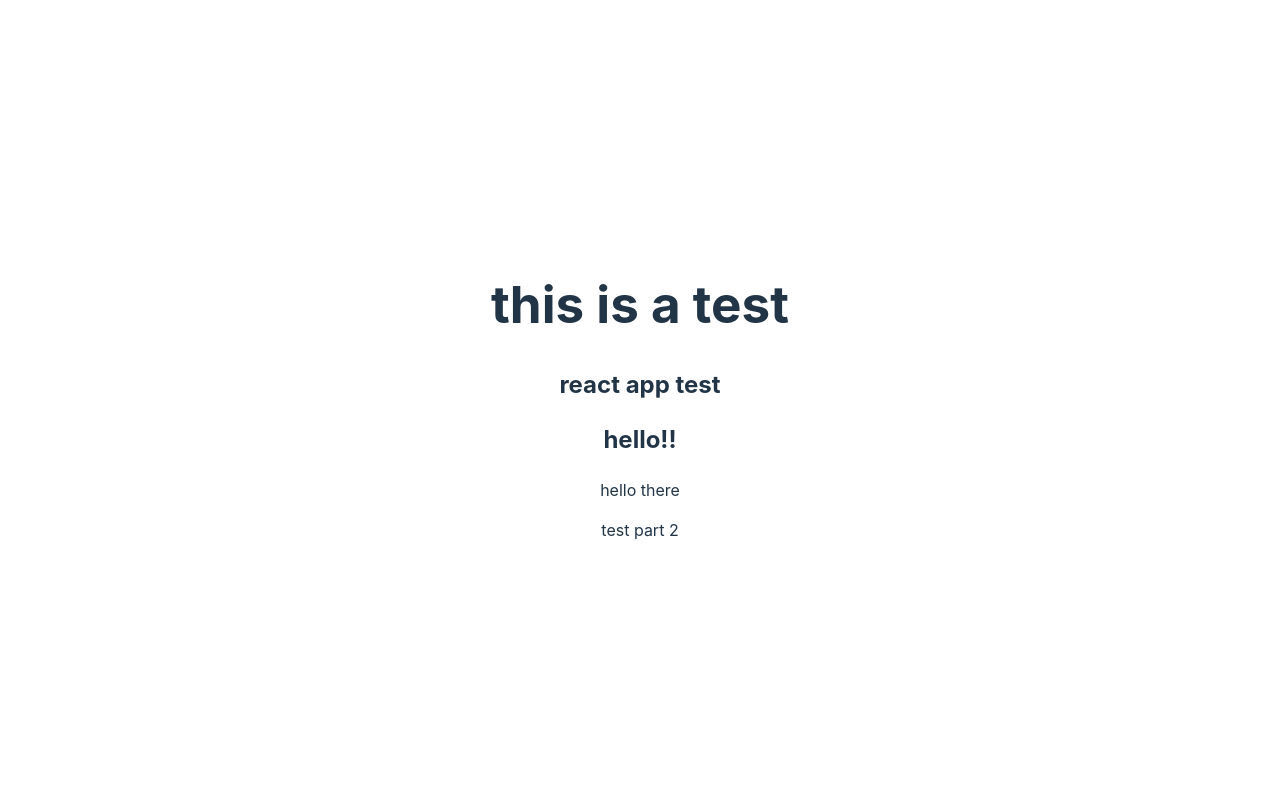
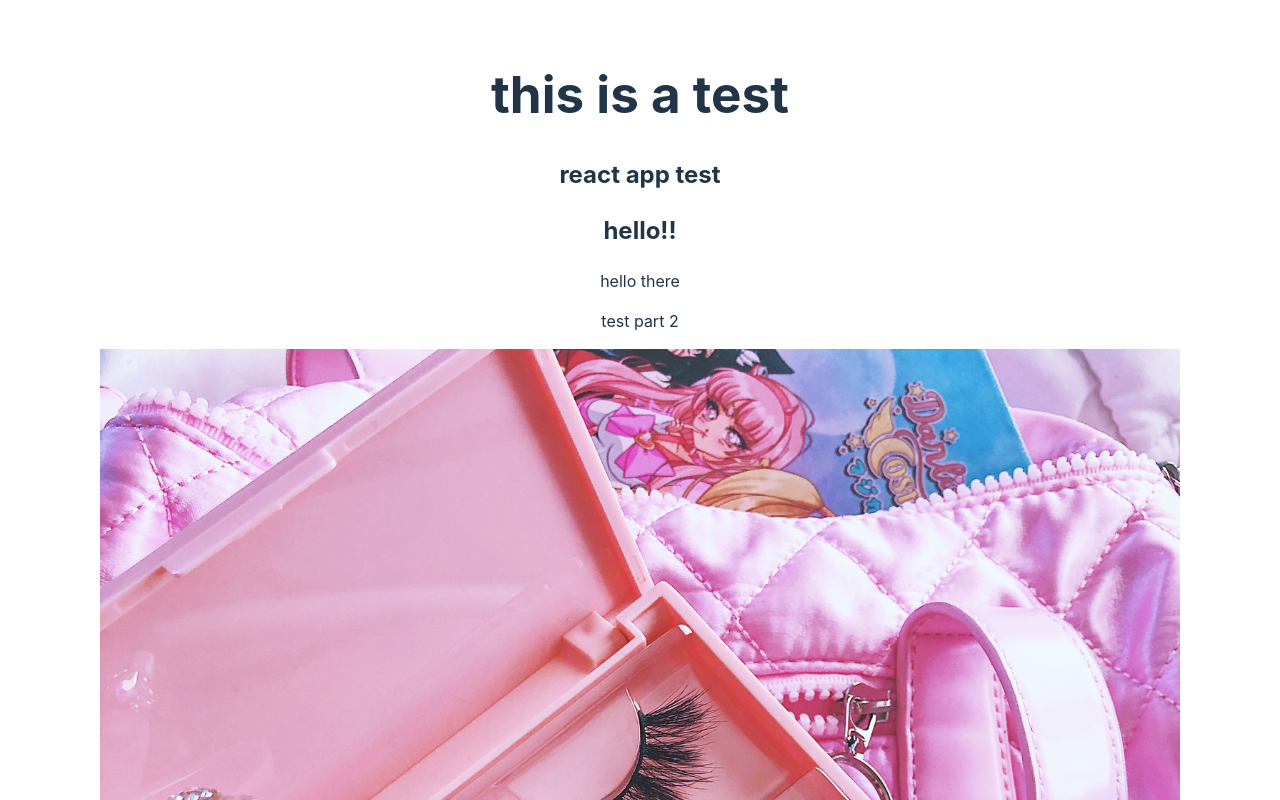
Before and after one commit to julieluangpraxay/Portfolio404, a React (Vite) app: page / in a window 1280 px wide. Shown: the top 800 px of the page. Built offline with nearby package versions, Linux system fonts and the light colour scheme.

Commit message:
Added images for testing

```diff
--- a/src/App.tsx
+++ b/src/App.tsx
@@ -10,6 +10,7 @@ function App() {
 <h2>hello!!</h2>
 <p>hello there</p>
 <p>test part 2</p>
+<img src="public/images/darling1.png" alt="" />
  </>
   )
 }
```
Also changed, not shown: public/images/darling1.png (added).
